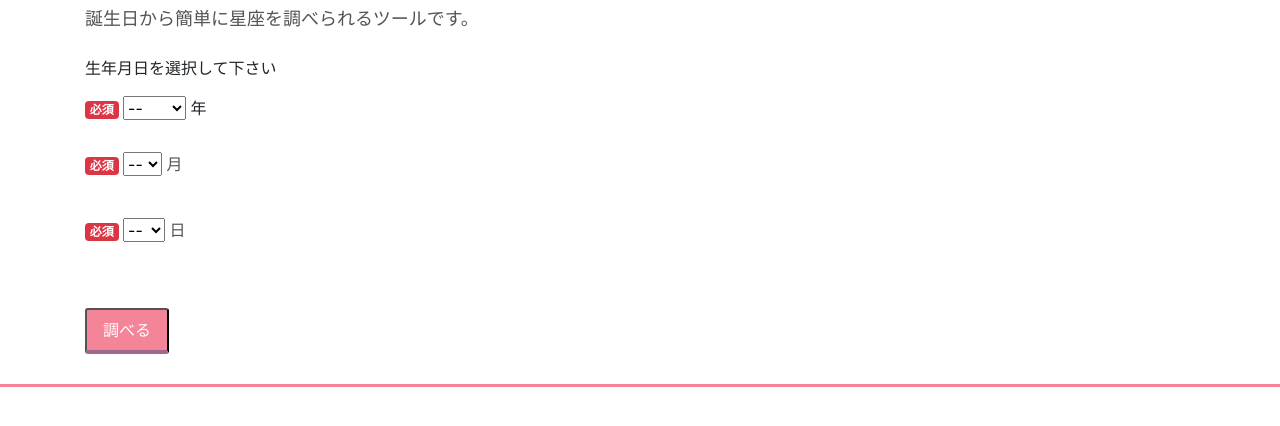
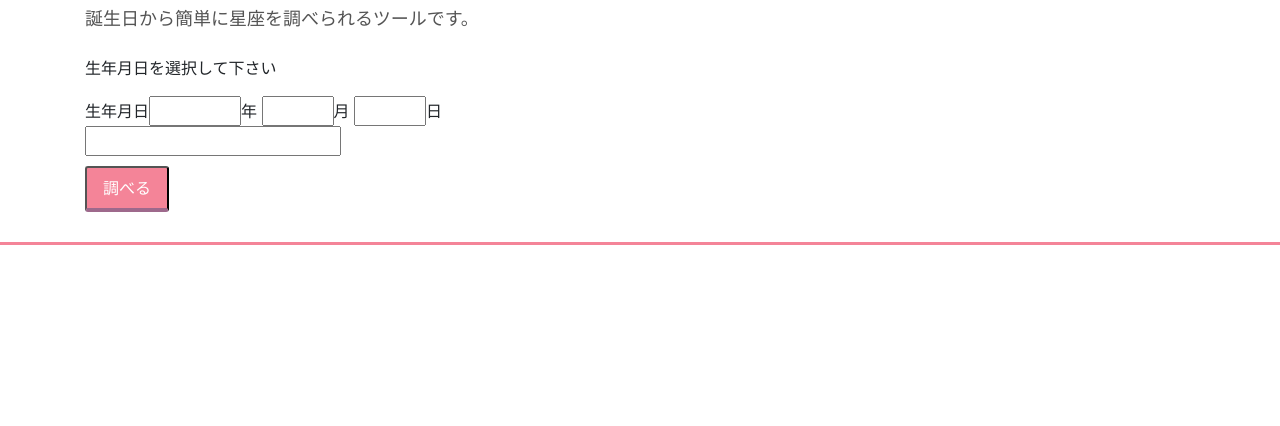
Before and after one commit to 443n0511/zodiacs, a website: page myproject/src/index.html in a window 1280 px wide. Both pictures are taken after a click on the button "調べる". Shown: the part 158-584 px from the top of the page. Drawn offline with nearby package versions, Linux system fonts and the light colour scheme.

Commit message:
セレクトボックスから、テキストボックスへ変更

```diff
--- a/myproject/src/index.html
+++ b/myproject/src/index.html
@@ -27,7 +27,18 @@
 
             <h2 id="log"></h2>
             <form id="form1" name="form1" method="POST" action="">
+                <fieldset>
+                    <legend>誕生日から簡単に星座を調べられるツールです。</legend>
+                    <br>
+                    <p>生年月日を選択して下さい</p>
+                    生年月日<input type="text" id="year" size="4" required>年
+                    <input type="text" id="month" size="2" required>月
+                    <input type="text" id="day" size="2" required>日<br>
+                    <input type="text" id="constellation" size="20"><br>
+                    <input type="button" value="調べる" class="button">
+                </fieldset>
 
+                <!--ここは将来出来るようになったら全部JSで定義するコード
                 <fieldset>
                     <legend>誕生日から簡単に星座を調べられるツールです。</legend>
                     <br>
@@ -170,7 +181,7 @@
                     </div>
                     <input type="button" value="調べる" class="button" >
 
-                </fieldset>
+                </fieldset> -->
             </form>
     </div>
 
--- a/myproject/src/index.js
+++ b/myproject/src/index.js
@@ -1,6 +1,11 @@
 
 const moment = require('moment');
 require("moment-range");
+
+// 星座リスト
+let zodiac = new Array('山羊座', '水瓶座', '魚座', '牡羊座', '牡牛座', '双子座', '蟹座', '獅子座', '乙女座', '天秤座', '蠍座', '射手座','TENGA座','らく座');
+// 境界となる日付
+let borderDays = new Array(20, 19, 21, 20, 21, 22, 23, 23, 23, 24, 23, 22);
 
 const button = document.querySelector('.button');
 
@@ -16,9 +21,15 @@ function onClickButton() {
     document.querySelector('#log').innerHTML = 'あなたの生年月日は'+ y + '年'+ m + '月' + d + '日です。';
 
 
+
+
     //月は「０」を起点とするので−１をする
     //toLocaleDateString()でyyyy/mm/ddの表示をさせる
-    const date = new Date(y, m - 1, d).toLocaleDateString()
-    moment('2020-01-01').isLeapYear(); // true
+    let date = new Date(y, m - 1, d).toLocaleDateString();
+
+
+   moment('2020-01-01').isLeapYear(); // true
+   // moment('2020-01-01').isBetween('2020-10-19', '2020-10-25');
+
     console.log(date);
 };
```
Also changed, not shown: myproject/dist/main.js.
